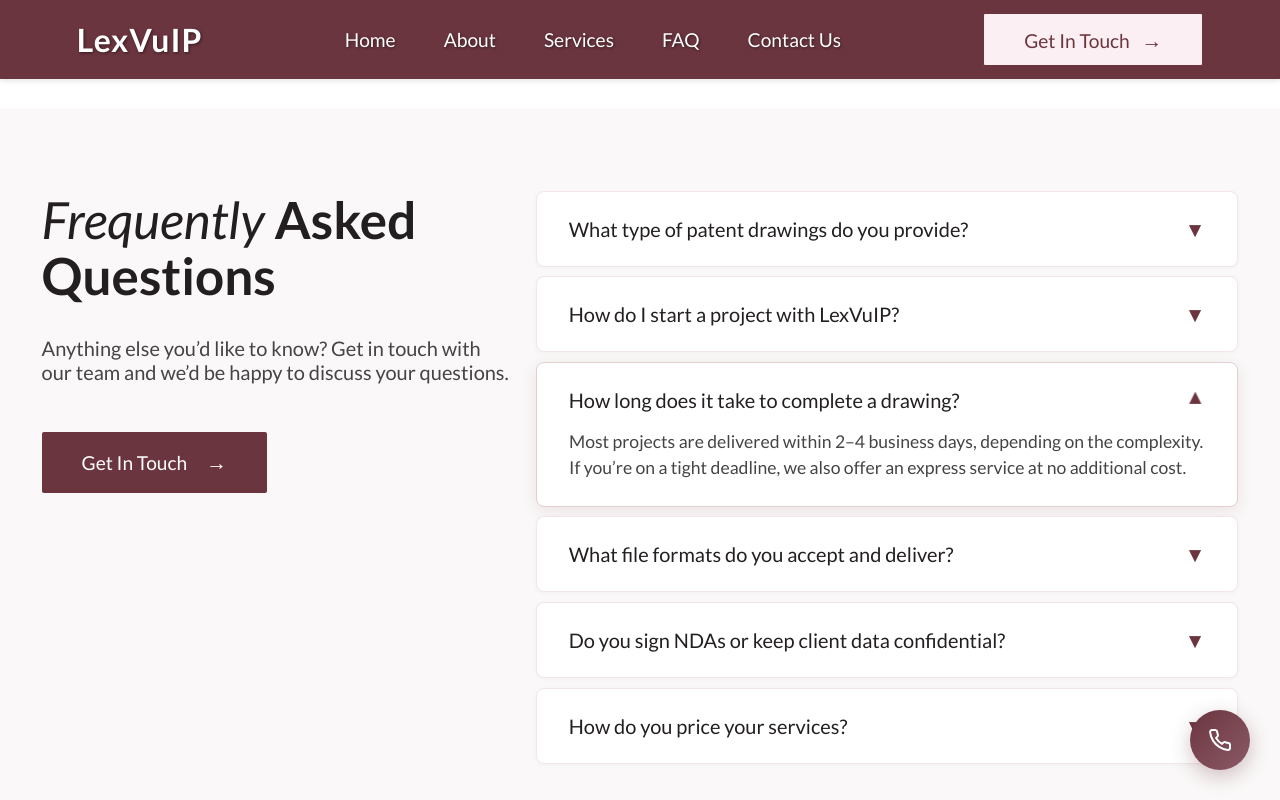
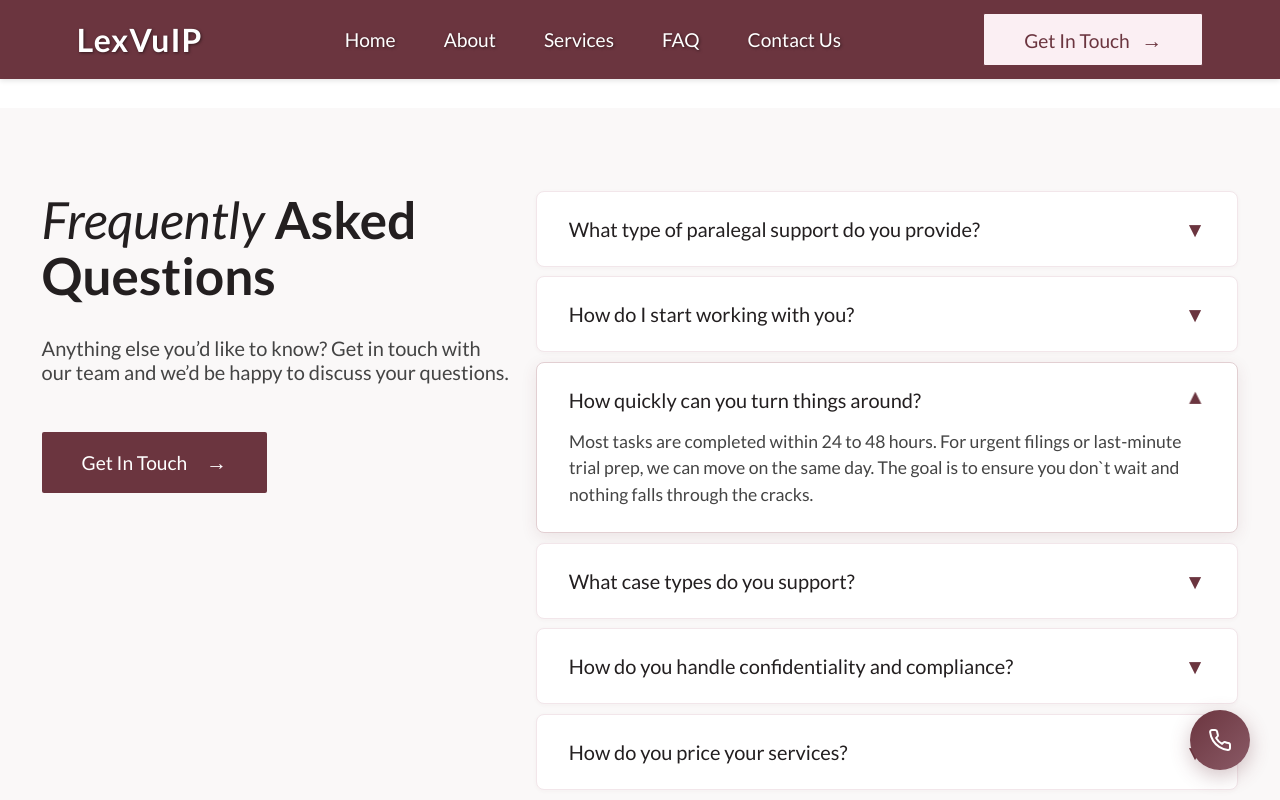
Before and after one commit to lexvuip/lexvuip.github.io, a React (Vite) app: page /service/paralegalsolutions in a window 1280 px wide. Both pictures are taken after a click on the element 887 px from the left and 5465 px from the top of the page. Shown: the part 5065-5865 px from the top of the page. Built offline with nearby package versions, Linux system fonts and the light colour scheme.

Commit message:
updated the new faq for paralegal solutions

```diff
--- /dev/null
+++ b/src/components/ParalegalSolutions/ParalegalFAQSection.jsx
@@ -0,0 +1,137 @@
+import React, { useEffect, useRef, useState } from 'react';
+import '../../styles/FAQSection.css';
+
+const faqs = [
+	{
+		question: 'What type of paralegal support do you provide?',
+		answer: 'We handle case management, docketing, e-filings, trial preparation, deposition coordination, and compliance monitoring. We also offer custom workflow support. Whether it`s routine filings or high-stakes trial prep, we step in where you need us most.',
+	},
+	{
+		question: 'How do I start working with you?',
+		answer:
+			'Just send over the task or case details, documents, deadlines, or a quick note. We will review everything, confirm the next steps, and get started right away. There`s no onboarding hassle or lengthy setup.',
+	},
+	{
+		question: 'How quickly can you turn things around?',
+		answer:
+			'Most tasks are completed within 24 to 48 hours. For urgent filings or last-minute trial prep, we can move on the same day. The goal is to ensure you don`t wait and nothing falls through the cracks.',
+	},
+	{
+		question: 'What case types do you support?',
+		answer:
+			'We assist with civil litigation, eviction cases, intellectual property matters, and more. Our role is to lighten your load, whether that means organizing discovery, prepping exhibits, or tracking deadlines.',
+	},
+	{
+		question: 'How do you handle confidentiality and compliance?',
+		answer:
+			'Your cases remain protected. We work under strict confidentiality rules, follow court guidelines closely, and are happy to sign NDAs. Every detail is treated as if it were our own case.',
+	},
+	{
+		question: 'How do you price your services?',
+		answer:
+			'We offer clear hourly or project-based rates, depending on your needs. There are no long contracts or hidden fees. You get straightforward pricing, with the flexibility to adjust support as needed.',
+	},
+];
+
+function ParalegalFAQSection() {
+	const [openIdx, setOpenIdx] = useState(null);
+	const contentRefs = useRef([]);
+
+	const handleToggle = (idx) => {
+		setOpenIdx((prev) => (prev === idx ? null : idx));
+	};
+
+	// Observe FAQ heading, desc, button for in-view animation
+	useEffect(() => {
+		const section = document.getElementById('faq');
+		if (!section) return;
+
+		const animated = section.querySelectorAll(
+			'.faq-animate-heading, .faq-animate-desc, .faq-animate-btn'
+		);
+
+		const observer = new IntersectionObserver(
+			(entries) => {
+				entries.forEach((entry) => {
+					if (entry.isIntersecting) {
+						entry.target.classList.add('in-view');
+						observer.unobserve(entry.target);
+					}
+				});
+			},
+			{ threshold: 0.2 }
+		);
+
+		animated.forEach((el) => observer.observe(el));
+		return () => observer.disconnect();
+	}, []);
+
+	return (
+		<section id="faq" className="faq-section">
+			<div className="faq-container">
+				<div className="faq-left">
+					<h2 className="faq-heading faq-animate-heading">
+						<span className="faq-heading-italic">Frequently</span> Asked
+						<br />
+						Questions
+					</h2>
+					<div className="faq-desc faq-animate-desc">
+						Anything else you’d like to know? Get in touch with our team and
+						we’d be happy to discuss your questions.
+					</div>
+					<button
+						className="faq-contact-btn faq-animate-btn"
+						onClick={() => (window.location.href = '/contact')}
+					>
+						Get In Touch <span className="faq-arrow">→</span>
+					</button>
+					{/* <div className="faq-avatars">
+						{avatars.map((src, idx) => (
+							<img className="faq-avatar" src={src} alt="avatar" key={idx} />
+						))}
+					</div> */}
+				</div>
+				<div className="faq-right">
+					{faqs.map((faq, idx) => (
+						<div
+							className={`faq-accordion${openIdx === idx ? ' open' : ''}`}
+							key={idx}
+						>
+							<button
+								type="button"
+								className="faq-question-row"
+								aria-expanded={openIdx === idx}
+								aria-controls={`faq-panel-${idx}`}
+								id={`faq-header-${idx}`}
+								onClick={() => handleToggle(idx)}
+							>
+								<span className="faq-question">{faq.question}</span>
+								<span className="faq-dropdown-icon" aria-hidden="true">
+									▼
+								</span>
+							</button>
+
+							<div
+								id={`faq-panel-${idx}`}
+								role="region"
+								aria-labelledby={`faq-header-${idx}`}
+								className="faq-answer-wrapper"
+								ref={(el) => (contentRefs.current[idx] = el)}
+								style={{
+									maxHeight:
+										openIdx === idx
+											? `${contentRefs.current[idx]?.scrollHeight || 0}px`
+											: '0px',
+								}}
+							>
+								<div className="faq-answer">{faq.answer}</div>
+							</div>
+						</div>
+					))}
+				</div>
+			</div>
+		</section>
+	);
+}
+
+export default ParalegalFAQSection;
--- a/src/components/ParalegalSolutionsPage.jsx
+++ b/src/components/ParalegalSolutionsPage.jsx
@@ -9,9 +9,9 @@
 import contactManagementServices from '../assets/stockimages/contactManagementServices.jpg';
 import trailPreparation from '../assets/stockimages/trailPreparation.jpg';
 import complianceSupport from '../assets/stockimages/complianceSupport.jpg';
-import FotterSection from './FotterSection';
+import ParalegalFAQSection from '../components/ParalegalSolutions/ParalegalFAQSection';
+import FotterSection from '../components/FotterSection';
 import TestimonialSection from './TestimonialSection';
-import FAQSection from './FAQSection';
 
 function ParaLegalSolutions() {
 	const services = [
@@ -231,7 +231,7 @@
 				</section>
 			</section>
 			<TestimonialSection />
-			<FAQSection />
+			<ParalegalFAQSection />
 			<FotterSection />
 		</section>
 	);
```
